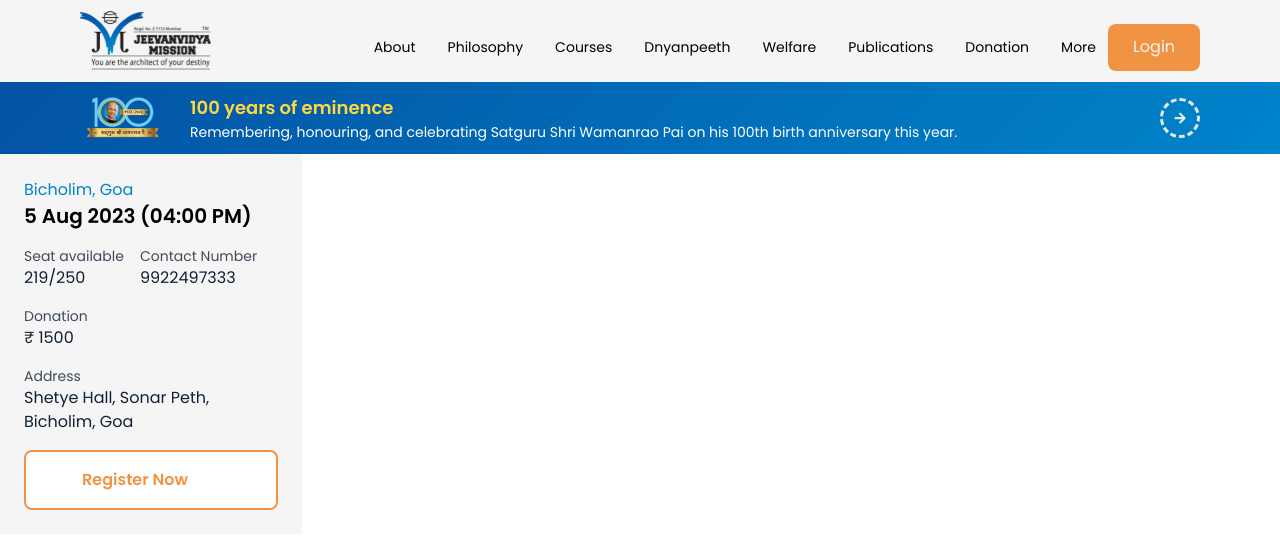
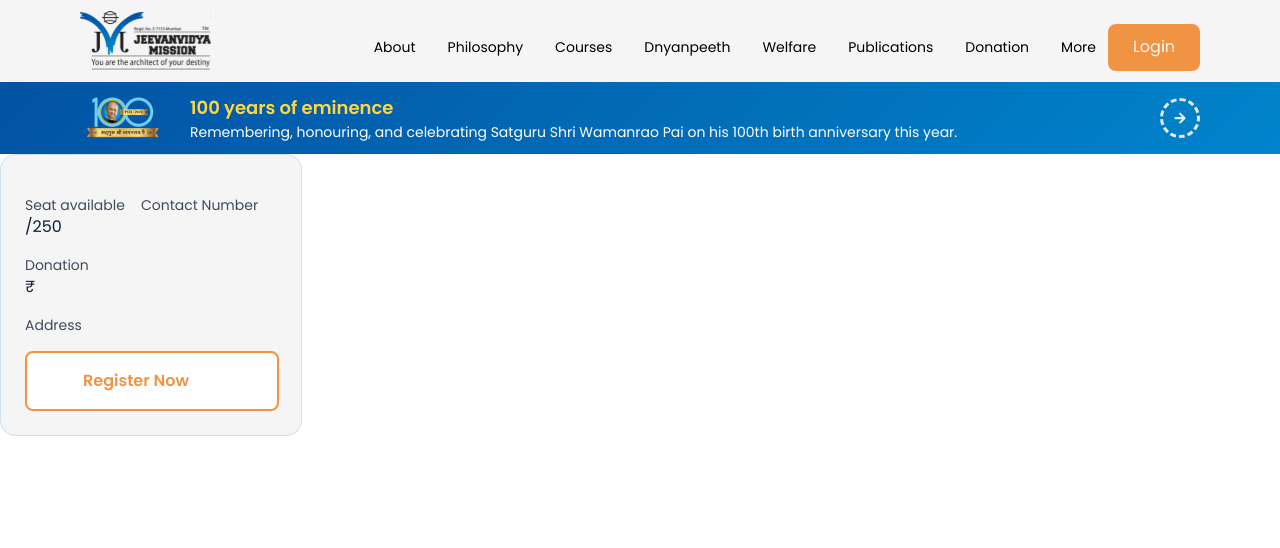
Before and after one commit to Lemon-Yellow-LLP/jeevanvidya, a React (Vite) app: page / in a window 1280 px wide. Shown: the top 548 px of the page. Built offline with nearby package versions, Linux system fonts and the light colour scheme.

Commit message:
course card updated

```diff
--- a/src/components/CourseCard/index.jsx
+++ b/src/components/CourseCard/index.jsx
@@ -1,31 +1,34 @@
 import Button from '../Button';
 import forwardArrow from '@/assets/learnmore.svg';
+import PropTypes from 'prop-types';
+import { memo } from 'react';
 
-const CourseCard = () => {
+const CourseCard = memo(
+  ({ courselocation, coursedate, courseseats, contactNumber, donation, address }) => {
     return (
-    <div className='p-6 w-[302px] bg-[#F5F5F5]'>
+      <div className='p-6 w-[302px] bg-[#F5F5F5] md:hover:shadow-2xl rounded-2xl border border-[#0084cb29]'>
         <div className='flex flex-col gap-4'>
           <div className='flex flex-col'>
-          <span className='text-base font-normal text-[#0084CB]'>Bicholim, Goa</span>
-          <span className='text-xl font-semibold'>5 Aug 2023 (04:00 PM)</span>
+            <span className='text-base font-normal text-[#0084CB]'>{courselocation}</span>
+            <span className='text-xl font-semibold'>{coursedate}</span>
           </div>
           <div className='flex gap-4'>
             <div className='flex flex-col'>
               <span className='text-sm font-normal text-[#122135cc]'>Seat available</span>
-            <span className='text-base font-normal text-[#122135]'>219/250</span>
+              <span className='text-base font-normal text-[#122135]'>{courseseats}/250</span>
             </div>
             <div className='flex flex-col'>
               <span className='text-sm font-normal text-[#122135cc]'>Contact Number</span>
-            <span className='text-base font-normal text-[#122135]'>9922497333</span>
+              <span className='text-base font-normal text-[#122135]'>{contactNumber}</span>
             </div>
           </div>
           <div className='flex flex-col'>
             <span className='text-sm font-normal text-[#122135cc]'>Donation</span>
-          <span className='text-base text-[#122135]'>₹ 1500</span>
+            <span className='text-base text-[#122135]'>₹ {donation}</span>
           </div>
           <div className='flex flex-col'>
             <span className='text-sm font-normal text-[#122135cc]'>Address</span>
-          <span className='text-base text-[#122135]'>Shetye Hall, Sonar Peth, Bicholim, Goa</span>
+            <span className='text-base text-[#122135]'>{address}</span>
           </div>
 
           <Button variant='outline' className='group w-[254px] justify-center'>
@@ -39,6 +42,16 @@ const CourseCard = () => {
         </div>
       </div>
     );
-};
+  },
+);
 
 export default CourseCard;
+
+CourseCard.propTypes = {
+  courselocation: PropTypes.string,
+  coursedate: PropTypes.string,
+  courseseats: PropTypes.number,
+  contactNumber: PropTypes.number,
+  donation: PropTypes.number,
+  address: PropTypes.string,
+};
```
Lines whose indentation alone changed are shown as unchanged.
